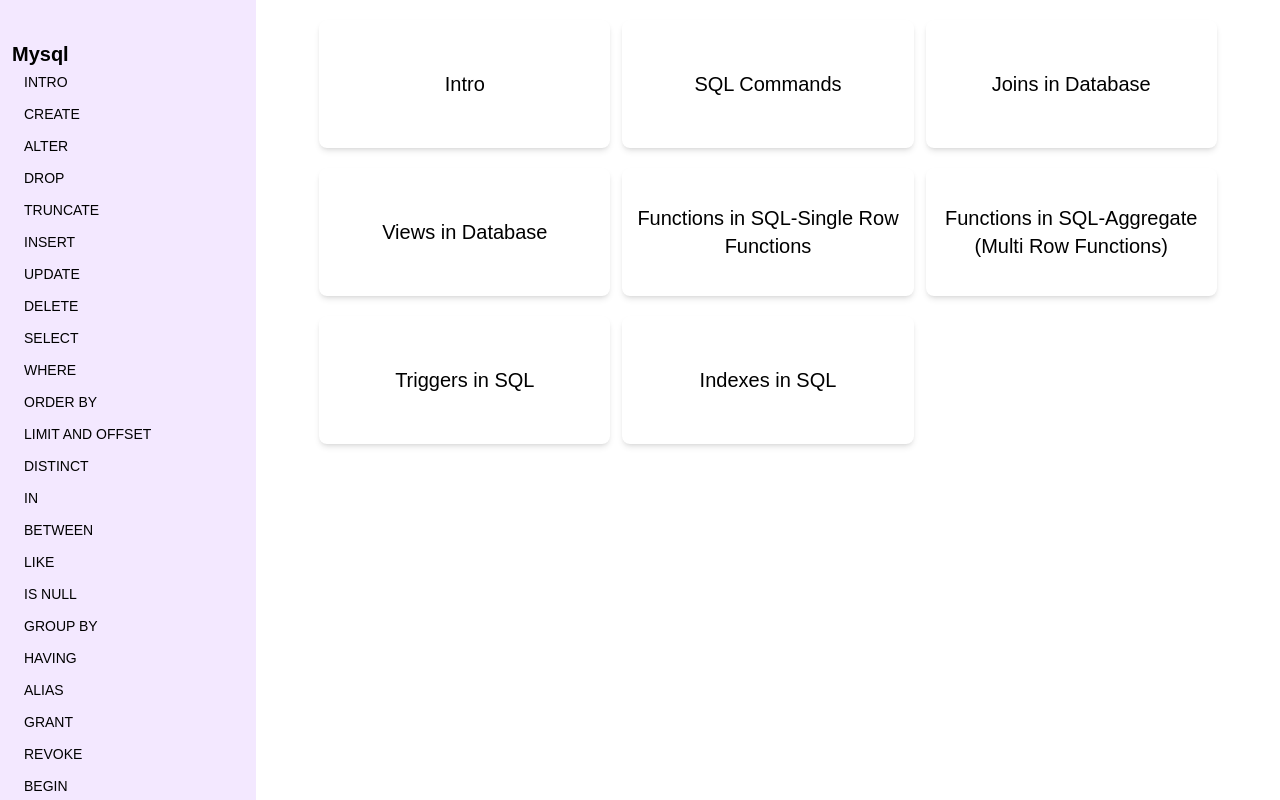
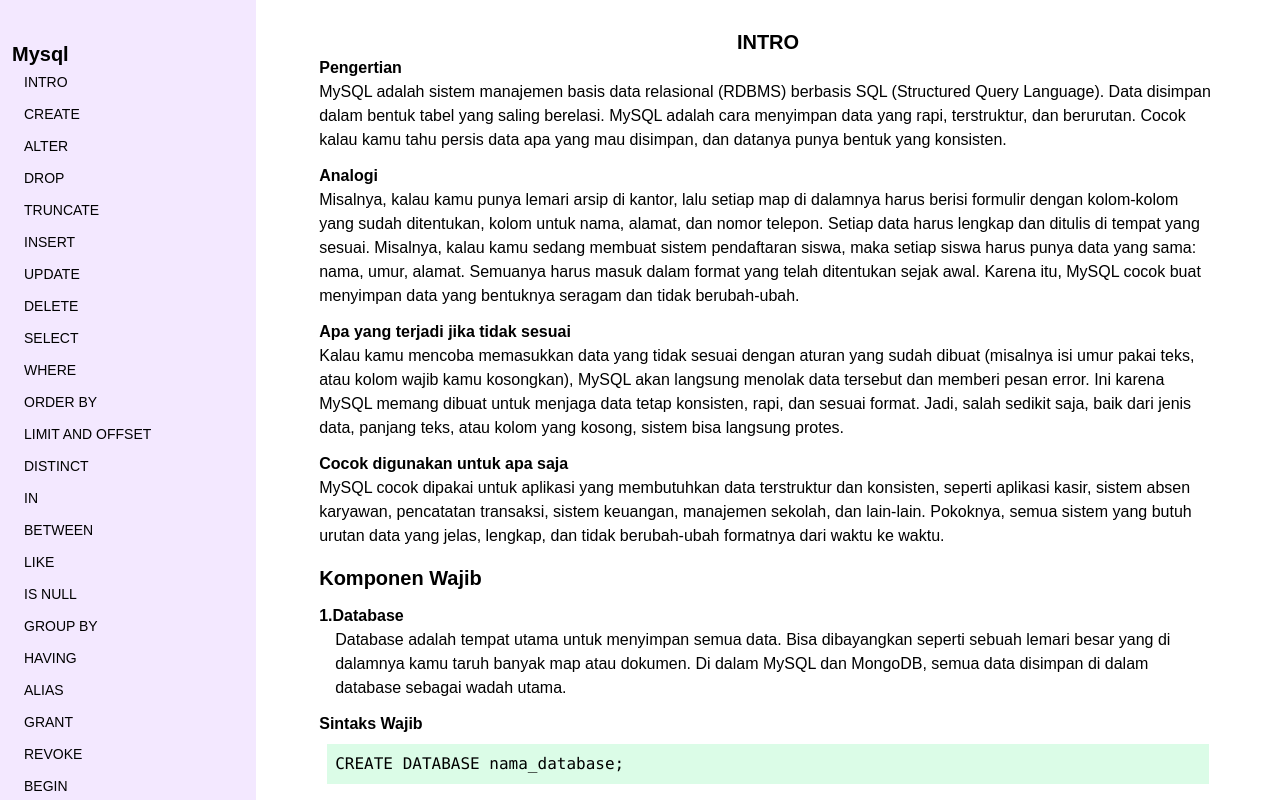
Before and after one commit to Hiroz-uchiha/Esqiel, a Next.js app: page /Mysql in a window 1280 px wide. Built offline with nearby package versions, Linux system fonts and the light colour scheme.

Commit message:
update terbaru

```diff
--- a/src/app/Mysql/Mysequel.jsx
+++ b/src/app/Mysql/Mysequel.jsx
@@ -1,15 +1,39 @@
 import React from 'react'
-import {URLMysql} from "../DataURL/DataUrl"
+import {TemaDetails} from "../DataURL/TemaDetails"
 import Link from 'next/link'
 
 const Mysequel = () => {
+
+  const intro = TemaDetails.find(
+    (item) => item.parentId === 0 && item.temaId === 1
+  )
+
   return (
-    <div className=" text-black p-3 mx-auto w-[90%] lg:grid lg:grid-cols-3 lg:gap-3">
-        {URLMysql.map((item) => (
-            <Link href={`/Mysql/${item.slugAwal}`} key={item.id} className=' bg-white mt-2 p-3 rounded-lg h-32 text-center items-center justify-center flex shadow-md'>
-                <h2 className=' text-xl'>{item.name}</h2>
-            </Link>
-        ))}
+    <div className=" text-black p-3 mx-auto w-[90%] mt-4">
+      <h1 className=' text-xl text-center font-bold'>{intro.name}</h1>
+      <h1 className=' font-bold'>Pengertian</h1>
+          <p className='mb-3'>{intro.deskripsi}</p>
+          <h1 className=' font-bold'>Analogi</h1>
+          <p className='mb-3'>{intro.analogi}</p>
+          <h1 className=' font-bold'>Apa yang terjadi jika tidak sesuai</h1>
+          <p className='mb-3'>{intro.tidakSesuai}</p>
+          <h1 className=' font-bold'>Cocok digunakan untuk apa saja</h1>
+          <p className='mb-3'>{intro.cocok}</p>
+          <h1 className=' font-bold text-xl mt-4'>Komponen Wajib</h1>
+          {intro.komponen.map((kmp,idx) => (
+            <div key={idx}>
+              <h1 className=' font-bold mt-3'> {kmp.id}.{kmp.name}</h1>
+              <p className='ml-4'>{kmp.deskripsi}</p>
+              {
+                kmp.sintaks? <>
+                  <h1 className=' font-bold mt-3'> Sintaks Wajib</h1>
+                  <pre className=' bg-green-100 p-2 m-2'>{kmp.sintaks}</pre>
+                </> : <></>
+              }
+              <h1 className=' font-bold mt-3'>Contoh</h1>
+              <pre className=' bg-gray-100 p-2 m-2'>{kmp.contoh}</pre>
+            </div>
+          ))}
 
     </div>
   )
```
